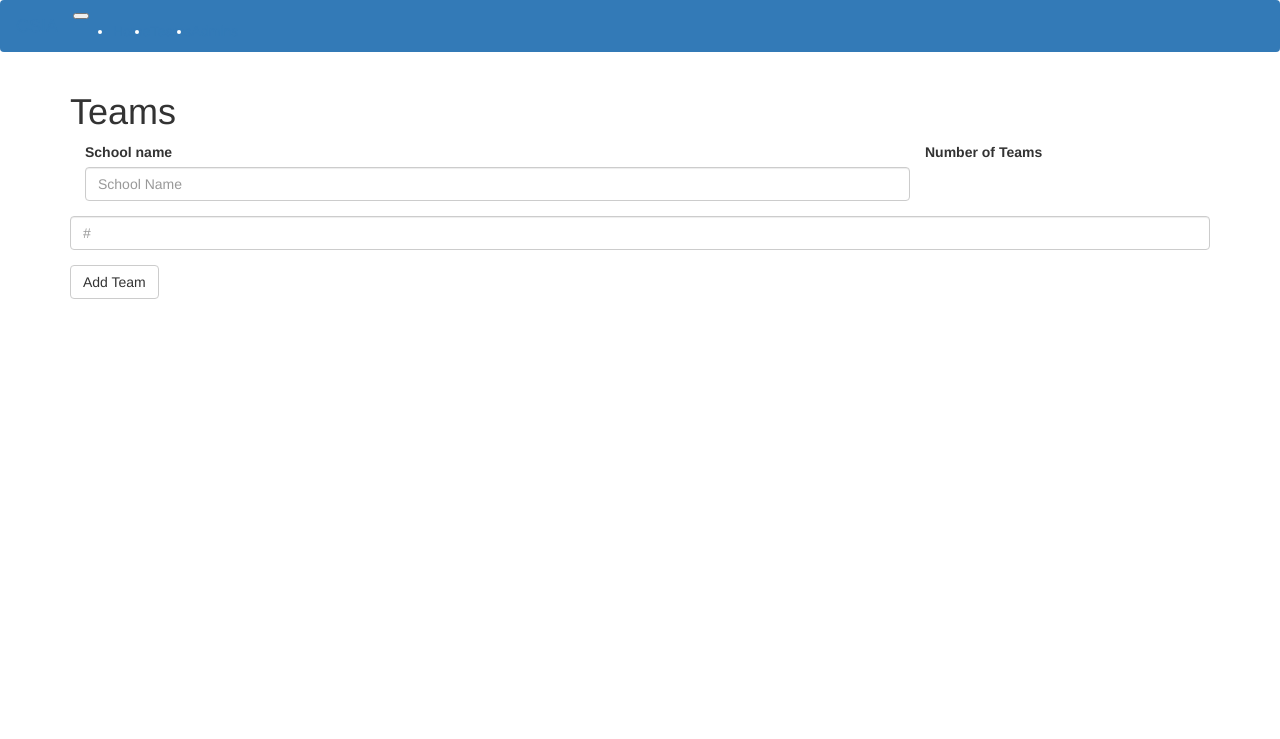
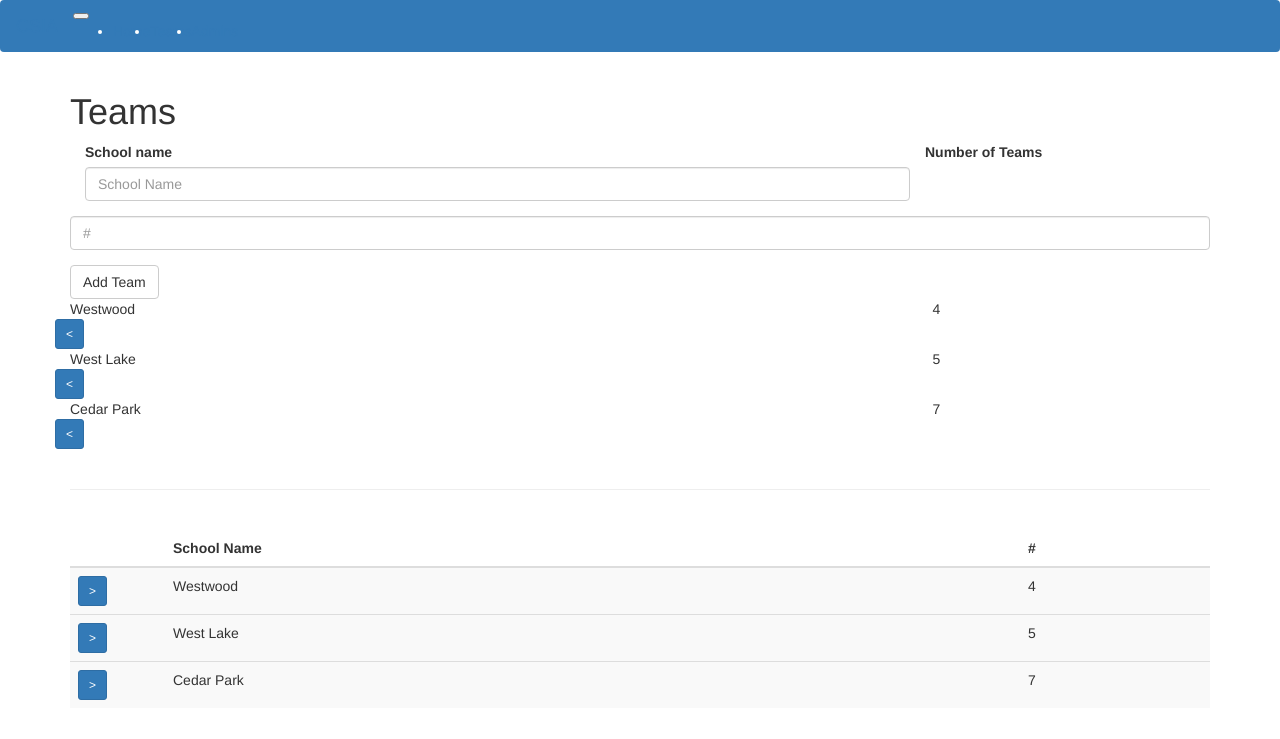
Before and after one commit to PistachioCake/CSIA, a Flask app: page /teams in a window 1280 px wide. Shown: the top 739 px of the page. Run offline with Flask 2, Linux system fonts and the light colour scheme; some libraries are stand-ins or nearby versions.

Commit message:
Update teams.html to well, display the teams
app/templates/teams.html now displays the teams in two different ways:
using cards and using a table. I'm partial to the cards myself.
app/routes.py has another sample team as well.

```diff
--- a/app/routes.py
+++ b/app/routes.py
@@ -5,21 +5,31 @@ from app.forms import SchoolForm
 from collections import namedtuple
 
 Team = namedtuple('Team', ['name', 'password'])
-comp1 = {
-    "Westwood":[
+School = namedtuple('School', ['name', 'teams'])
+comp1 = [
+    School("Westwood", [
         Team("Westwood #1", "never"),
         Team("Westwood #2", "gonna"),
         Team("Westwood #3", "give-"),
         Team("Westwood #4", "youup"),
-    ],
-    "West Lake":[
+    ]),
+    School("West Lake", [
         Team("West Lake #1", "never"),
         Team("West Lake #2", "gonna"),
         Team("West Lake #3", "let--"),
         Team("West Lake #4", "you--"),
         Team("West Lake #5", "down-"),
-    ],
-}
+    ]),
+    School("Cedar Park", [
+        Team("Cedar Park #1", "never"),
+        Team("Cedar Park #2", "gonna"),
+        Team("Cedar Park #3", "run--"),
+        Team("Cedar Park #4", "aroun"),
+        Team("Cedar Park #5", "d-and"),
+        Team("Cedar Park #6", "deser"),
+        Team("Cedar Park #7", "t-you"),
+    ]),
+]
 
 @app.route('/')
 @app.route('/index')
--- a/app/templates/teams.html
+++ b/app/templates/teams.html
@@ -15,9 +15,62 @@
 			{{ wtf.form_field(form.no_of_teams, form_type="inline", placeholder="#") }}
 		</div>
 		<div class="col">
-			{{ wtf.form_field(form.submit) }}
+			{{ wtf.form_field(form.submit, form_type="inline") }}
 		</div>
 	</div>
 </form>
 
+{% for school in competition %}
+<div class="card">
+	<div class="card-header">
+		<div class="row">
+			<div class="col-md-9 col-12">{{ school.name }}</div>
+			<div class="col">{{ school.teams|length }}</div>
+			<div class="col"><button class="btn btn-primary btn-sm" type="button" data-toggle="collapse" data-target="#{{ 'collapsible' + school.name|replace(' ', '_') }}" aria-expanded="false" aria-controls="{{ school.name + 'collapsible' }}">&lt;</button></div>
+		</div>
+	</div>
+	<div class="collapse {{ 'collapsible' + school.name|replace(' ', '_') }}" id="{{ 'collapsible' + school.name|replace(' ', '_') }}">
+		<div class="card-body">
+			{% for team in school.teams %}
+			<p>Team &quot;{{ team.name }}&quot; with password &quot;{{ team.password }}&quot;</p>
+			{% endfor %}
+		</div>
+	</div>
+</div>
+{% endfor %}
+
+<br />
+<hr />
+<br />
+
+<table class="table table-striped table-hover">
+	<thead>
+		<tr>
+			<th class="col-md-1"></th>
+			<th class="col-md-9">School Name</th>
+			<th class="col-md-2">#</th>
+		</tr>
+	</thead>
+	<tbody>
+		{% for school in competition %}
+		<tr>
+			<td><button class="btn btn-primary btn-sm" type="button" data-toggle="collapse" data-target="#{{ 'tableCollapsible' + school.name|replace(' ', '_') }}" aria-expanded="false" aria-controls="{{ school.name + 'collapsible' }}">&gt;</button></td>
+			<td>{{ school.name }}</td>
+			<td>{{ school.teams|length }}</td>
+		</tr>
+		<tr class="collapse {{ 'tableCollapsible' + school.name|replace(' ', '_') }}" id="{{ 'tableCollapsible' + school.name|replace(' ', '_') }}"><td colspan=3>
+		<table>
+			{% for team in school.teams %}
+				<tr>
+					<td>|</td>
+					<td>{{ team.name }}</td>
+					<td>{{ team.password }}</td>
+				</tr>
+			{% endfor %}
+		</table>
+		</td></tr>
+		{% endfor %}
+	</tbody>
+</table>
+
 {% endblock %}
```
